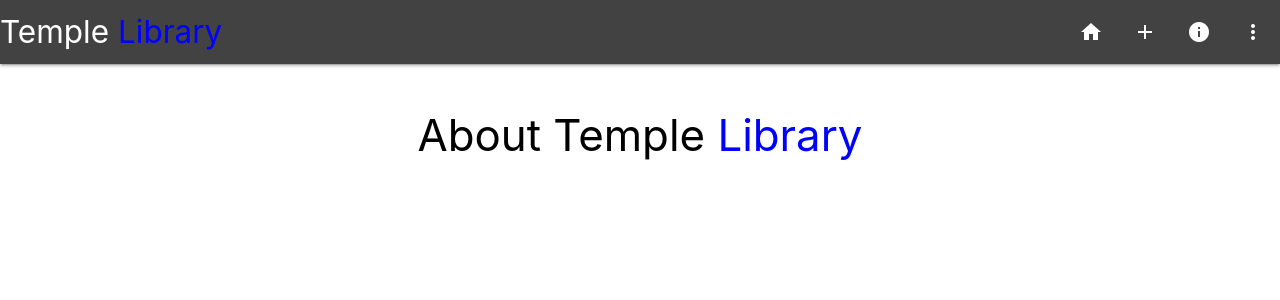
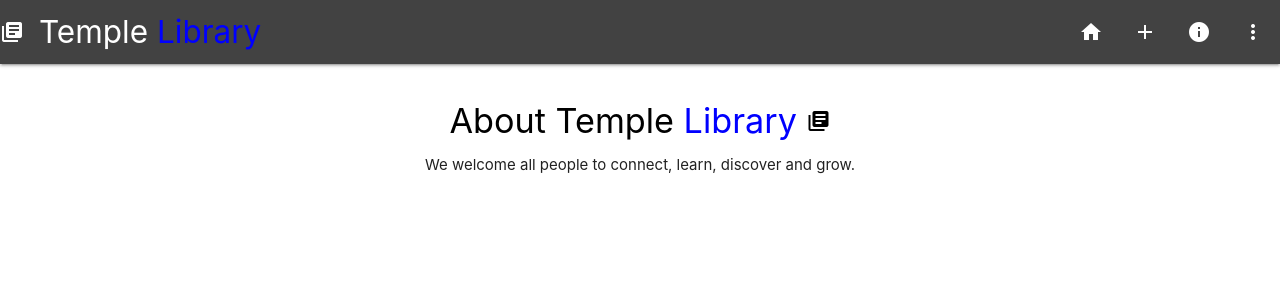
Before and after one commit to emalfiza/temple-library, a Flask app: page /about in a window 1280 px wide. Shown: the top 300 px of the page. Run offline with Flask 2, Linux system fonts and the light colour scheme; some libraries are stand-ins or nearby versions.

Commit message:
Icons added on the navbar logo and about page

```diff
--- a/templates/about.html
+++ b/templates/about.html
@@ -1,7 +1,8 @@
   {% extends 'base.html' %} {% block content %}
 
     <div class="row">
-		<h3 class="container black-text center"><br>About Temple <span class="highlighting">Library</span></h3>
+		<h4 class="container black-text center"><br>About Temple <span class="highlighting">Library </span><i class="material-icons">library_books</i></h4>
+        <p class="center">We welcome all people to connect, learn, discover and grow.</p>
     </div>
 
   {% endblock %}
--- a/templates/base.html
+++ b/templates/base.html
@@ -23,7 +23,7 @@
 	<header>
 		<nav>
 			<div class="nav-wrapper grey darken-3">
-                <a href="{{ url_for('get_book') }}" class="brand-logo ">Temple <span class="highlighting">Library</span></a>
+                <a href="{{ url_for('get_book') }}" class="brand-logo "><i class="material-icons">library_books</i>Temple <span class="highlighting">Library</span></a>
                 <a href="#" data-target="mobile-demo" class="sidenav-trigger"><i class="material-icons">menu</i></a>
 				<ul class="right hide-on-med-and-down">
 					<li><a href=" {{ url_for('get_book') }}"><i class="material-icons">home</i></a></li>
@@ -35,7 +35,7 @@
                 <ul class="sidenav" id="mobile-demo">
                     <li><a href="{{ url_for('get_book') }}">Home - Browse Books</a></li>
                     <li><a href="{{ url_for('add_book') }}">Add Book</a></li>
-                    <li><a href="collapsible.html">About</a></li>
+                    <li><a href="{{ url_for('about') }}">About</a></li>
                     <li><a href="">Mobile</a></li>
                 </ul>
 			</div>
```
